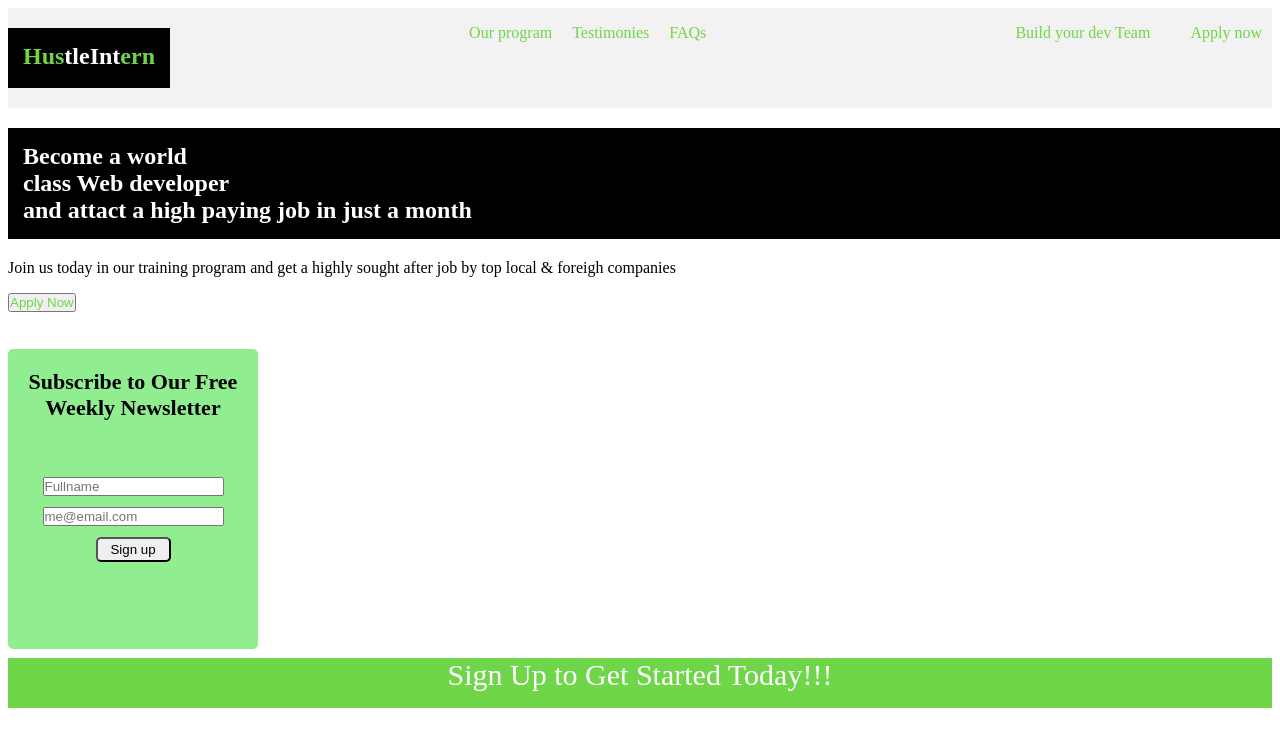
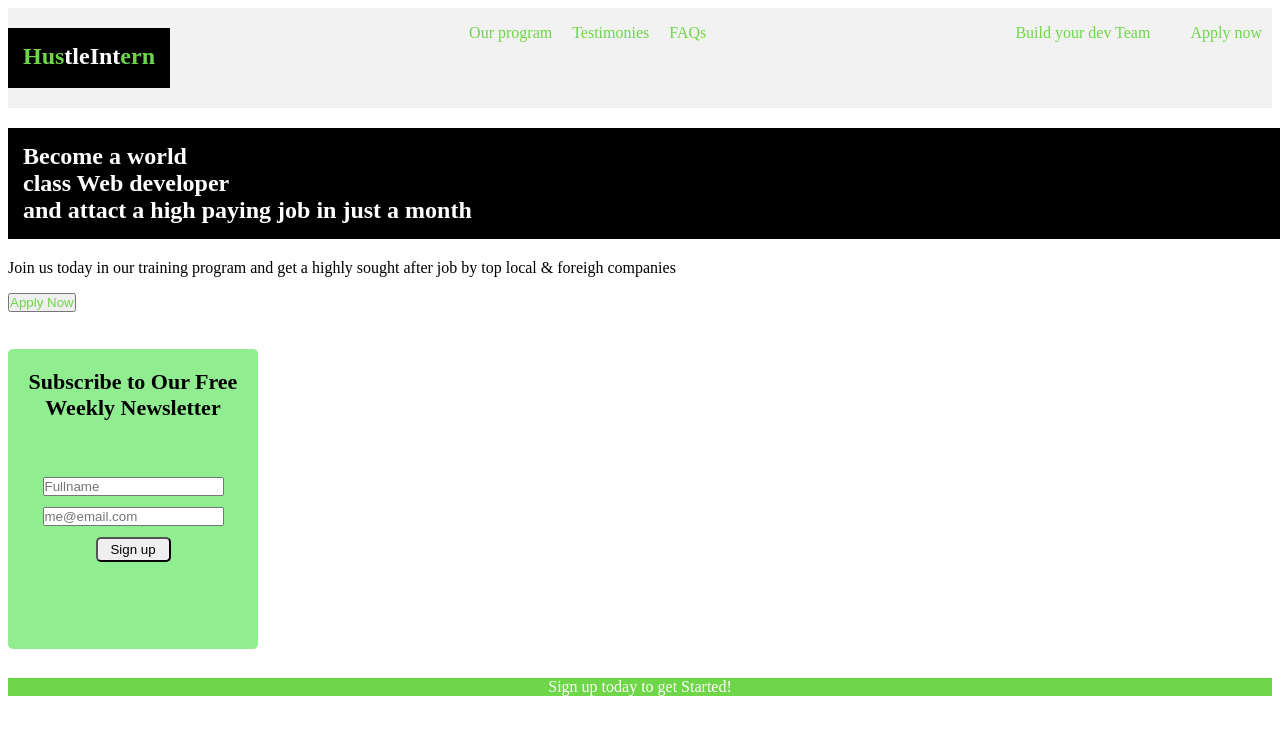
Before and after one commit to Ryjen1/webpage, a plain HTML site: page index.html in a window 1280 px wide. Shown: the top 746 px of the page. Drawn offline with Linux system fonts and the light colour scheme.

Commit message:
deletion

```diff
--- a/index.css
+++ b/index.css
@@ -12,7 +12,7 @@
 }
 section{
     width: auto;
-    height: 500px;
+    height: 550px;
     background:white;
     margin: 0px;
 
@@ -66,11 +66,12 @@ body{
 .formx{
     background-color: white;
     text-align: center;
-    display: block;
+
     height: 300px;
     width: 250px;
     background: #90ee90;
     border-radius: 5px;
+
 
 }
 .divide{
@@ -103,16 +104,12 @@ a{
 span{
     color: #6fd649;
 }
-
-.last{
-    background: #6fd649;
-    width: 100%;
-    height: 50px;
-    margin: 0%;
-    padding: 0%;
-}
-.lp{
+.pl{
+    background-color: #6fd649;
     color: white;
     text-align: center;
-    font-size: 30px;
 }
+
+
+
+}
--- a/index.html
+++ b/index.html
@@ -40,9 +40,9 @@
         <button onclick="alert('Your details has been successfully submitted, Thank You!')" class="sub">Sign up</botton>
         </div>
         </form>
-</section>
-<div class="last">
-    <p class="lp">Sign Up to Get Started Today!!!</p>
-</div>
+    </section>
+    <div class="last">
+        <div class="pl">Sign up today to get Started!</div>
+    </div>
 </body>
 </html>
```
